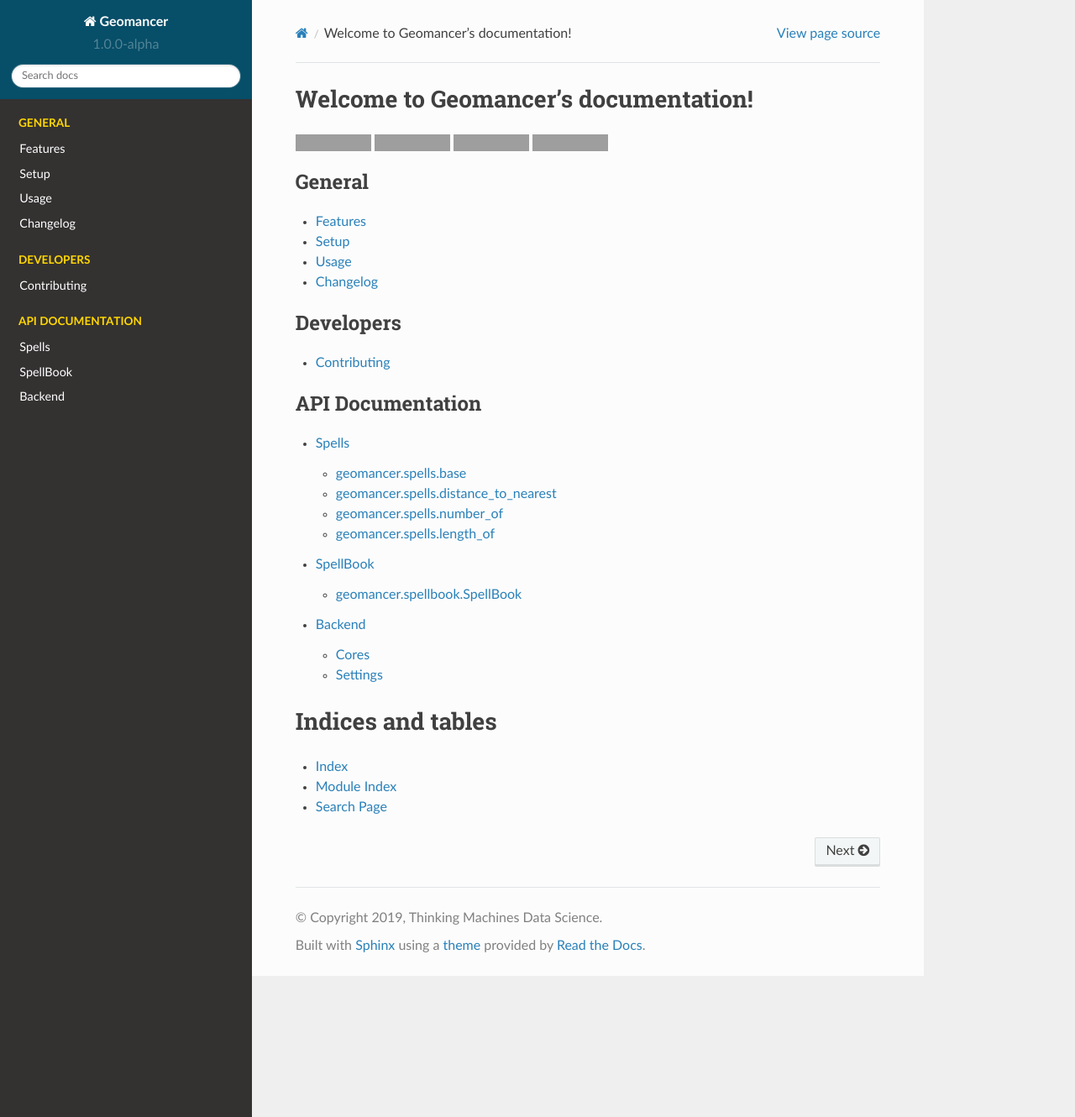
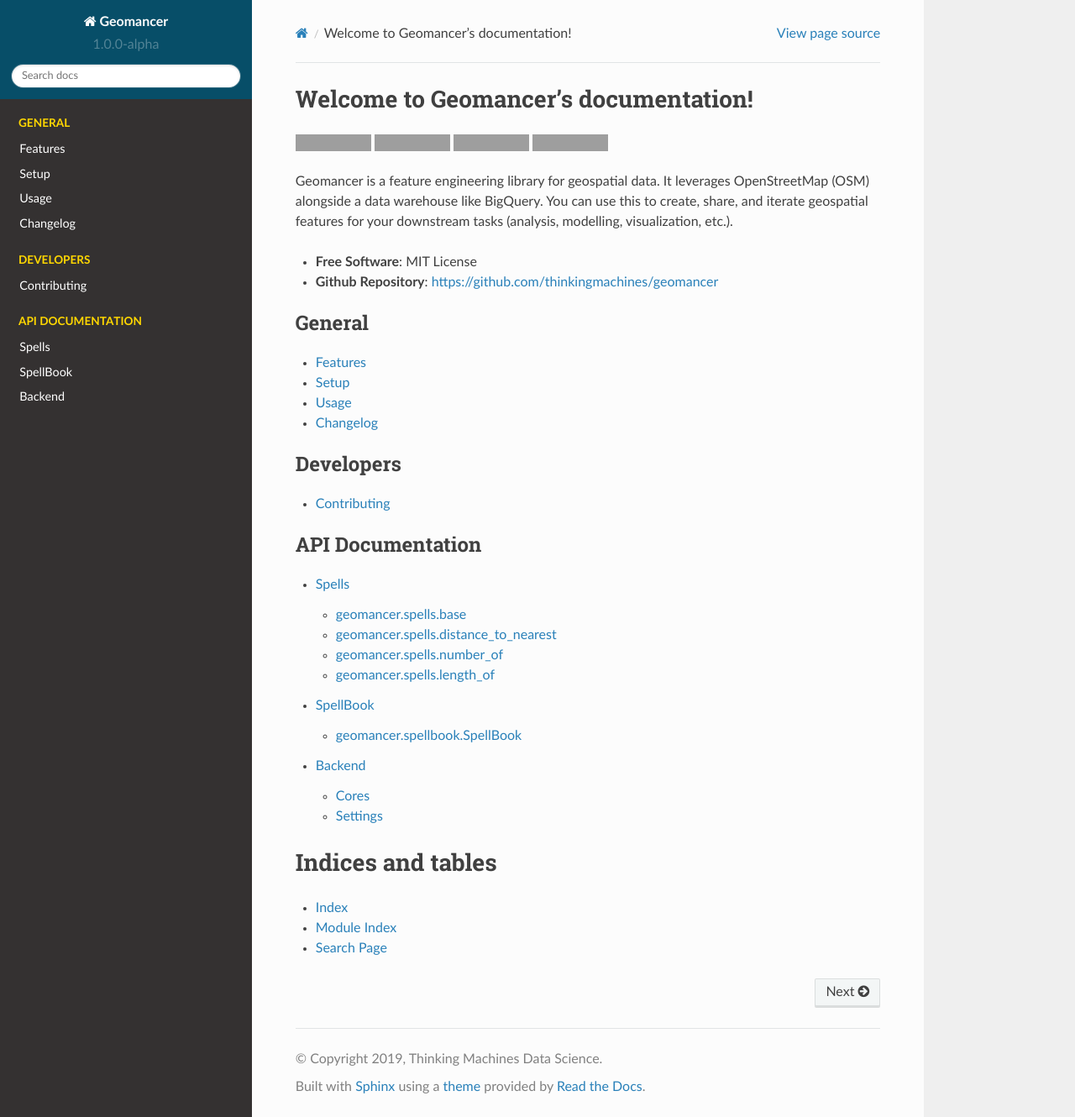
Before and after one commit to thinkingmachines/geomancer, a Sphinx documentation site: the page built from docs/index.rst, in a window 1280 px wide and 1330 px high. Shown: the whole window at 84% size. Built offline with Sphinx 7.4.7 and the Read the Docs theme 2.0.0, drawn with Linux system fonts in a browser that asks for light colours; pages that are not in the unit, such as notebooks, are missing from menus; grey boxes are pictures that could not be loaded.

Commit message:
Update intro spiel in documentation

```diff
--- a/docs/index.rst
+++ b/docs/index.rst
@@ -21,6 +21,15 @@
 .. image:: https://img.shields.io/badge/License-MIT-blue.svg
         :target: https://opensource.org/licenses/MIT
         :alt: License: MIT
+
+
+Geomancer is a feature engineering library for geospatial data. It leverages
+OpenStreetMap (OSM) alongside a data warehouse like BigQuery. You can use this
+to create, share, and iterate geospatial features for your downstream tasks
+(analysis, modelling, visualization, etc.).
+
+- **Free Software**: MIT License
+- **Github Repository**: https://github.com/thinkingmachines/geomancer
 
 .. toctree::
    :maxdepth: 1
```
